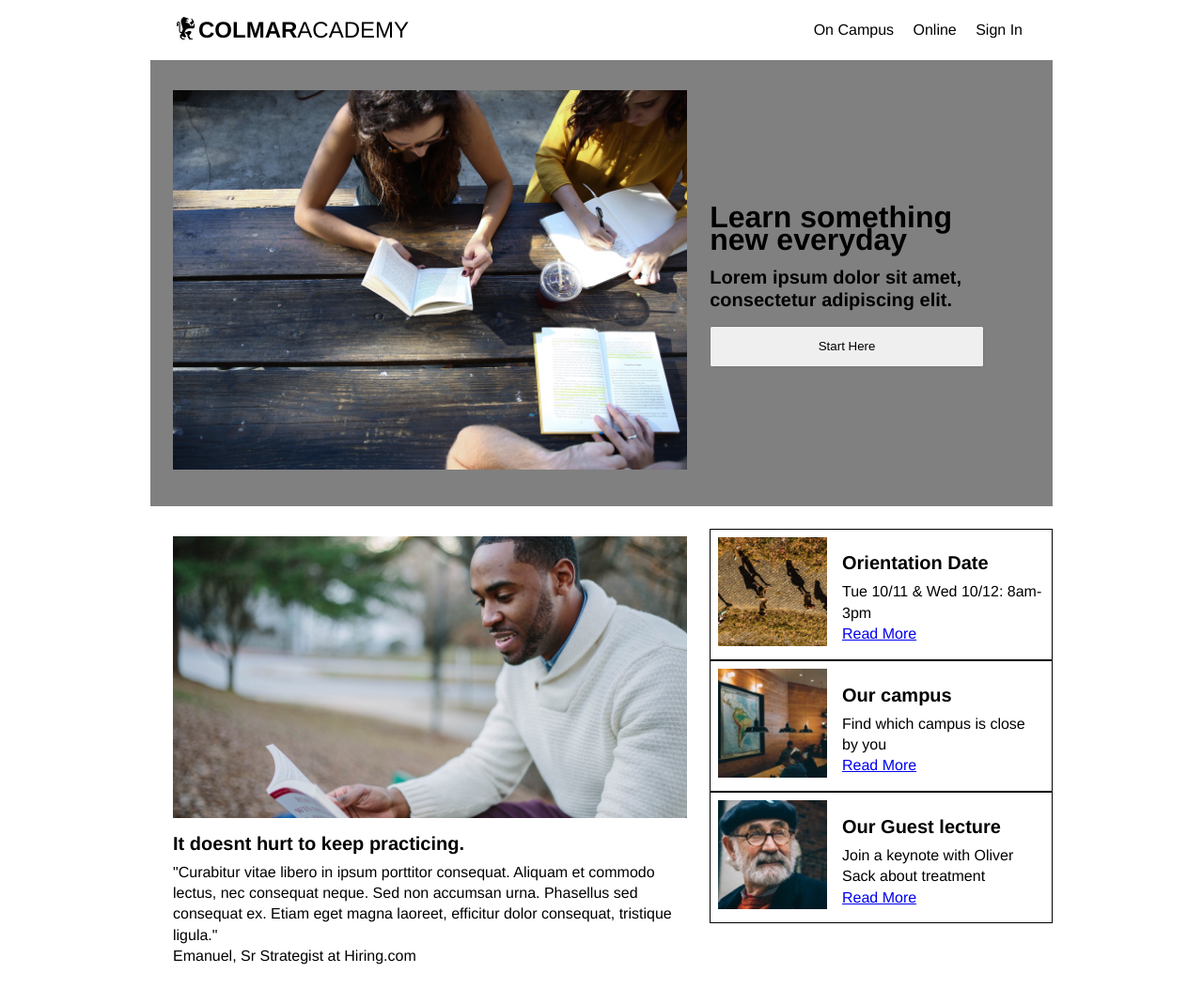
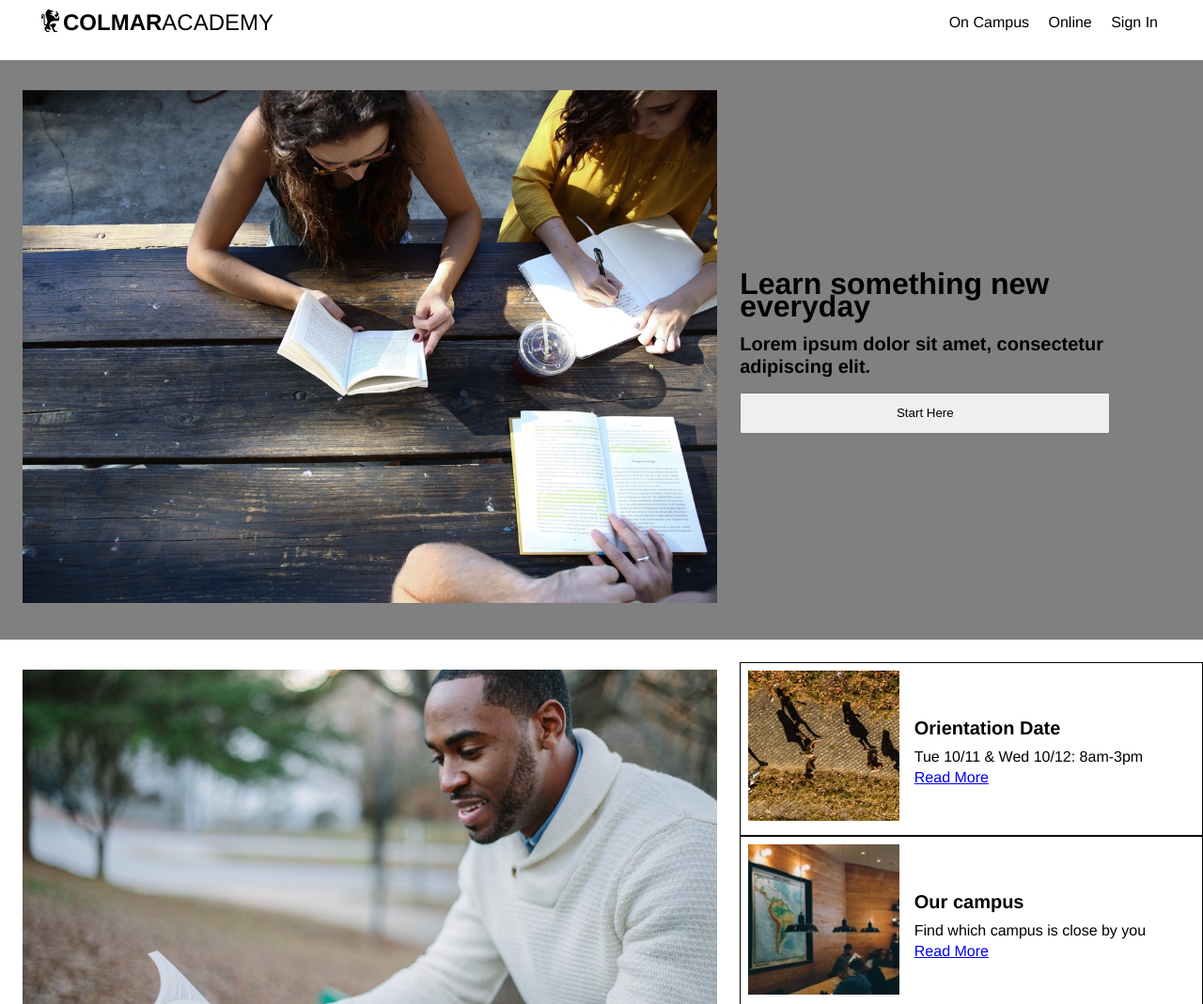
Before and after one commit to kayg90/capstone_project, a plain HTML site: page index.html in a window 1280 px wide. Shown: the top 1069 px of the page at 94% size. Drawn offline with Linux system fonts and the light colour scheme.

Commit message:
add additional styling

```diff
--- a/css/style.css
+++ b/css/style.css
@@ -10,8 +10,8 @@ body {
 }
 
 .container {
-  max-width: 960px;
-  margin: auto;
+  /* max-width: 960px; */
+  /* margin: auto; */
 }
 
 .flex {
@@ -63,7 +63,7 @@ header img {
 }
 
 nav {
-  padding: 1rem 0;
+  padding: 0.5rem 1rem;
   justify-content: space-between;
 }
 
```
